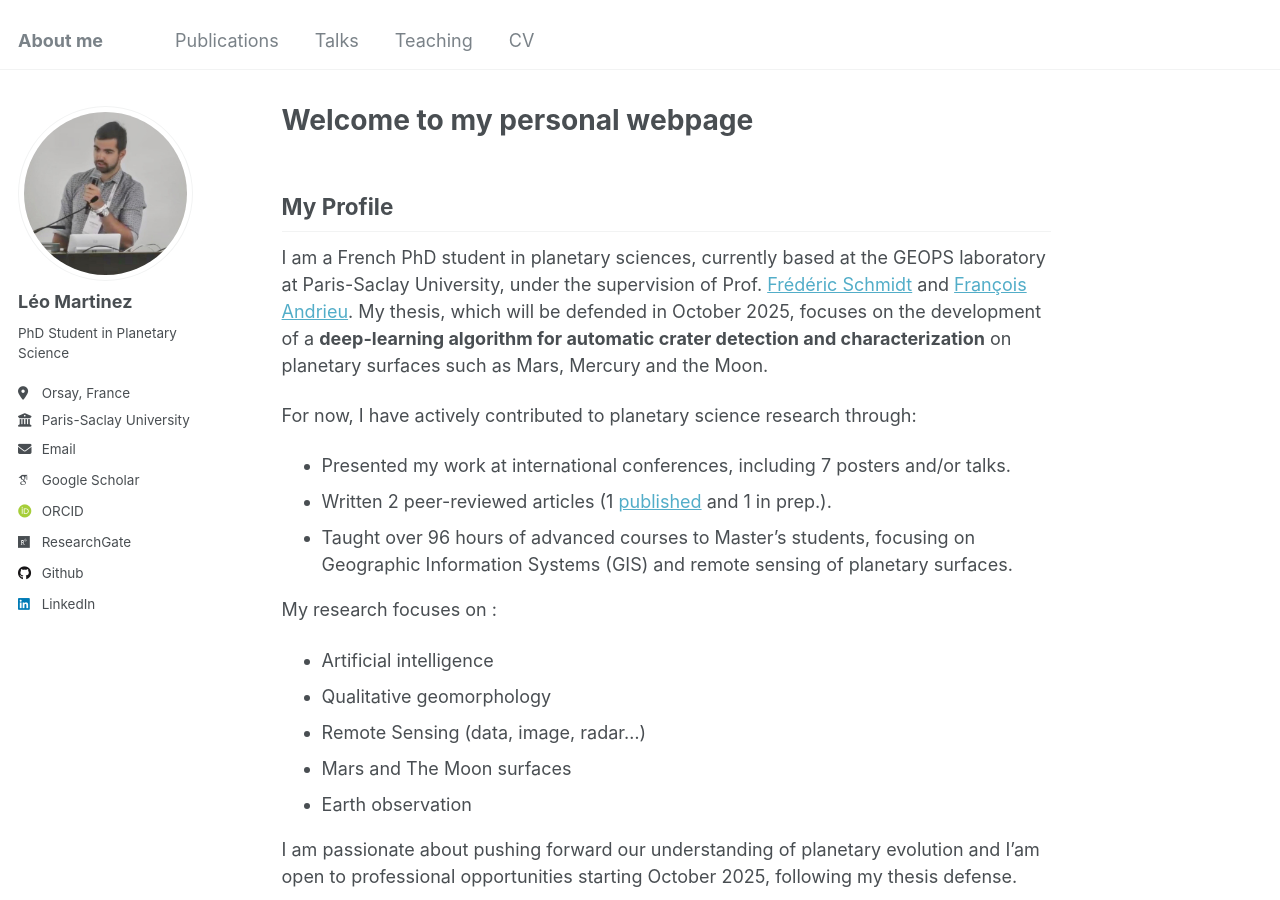
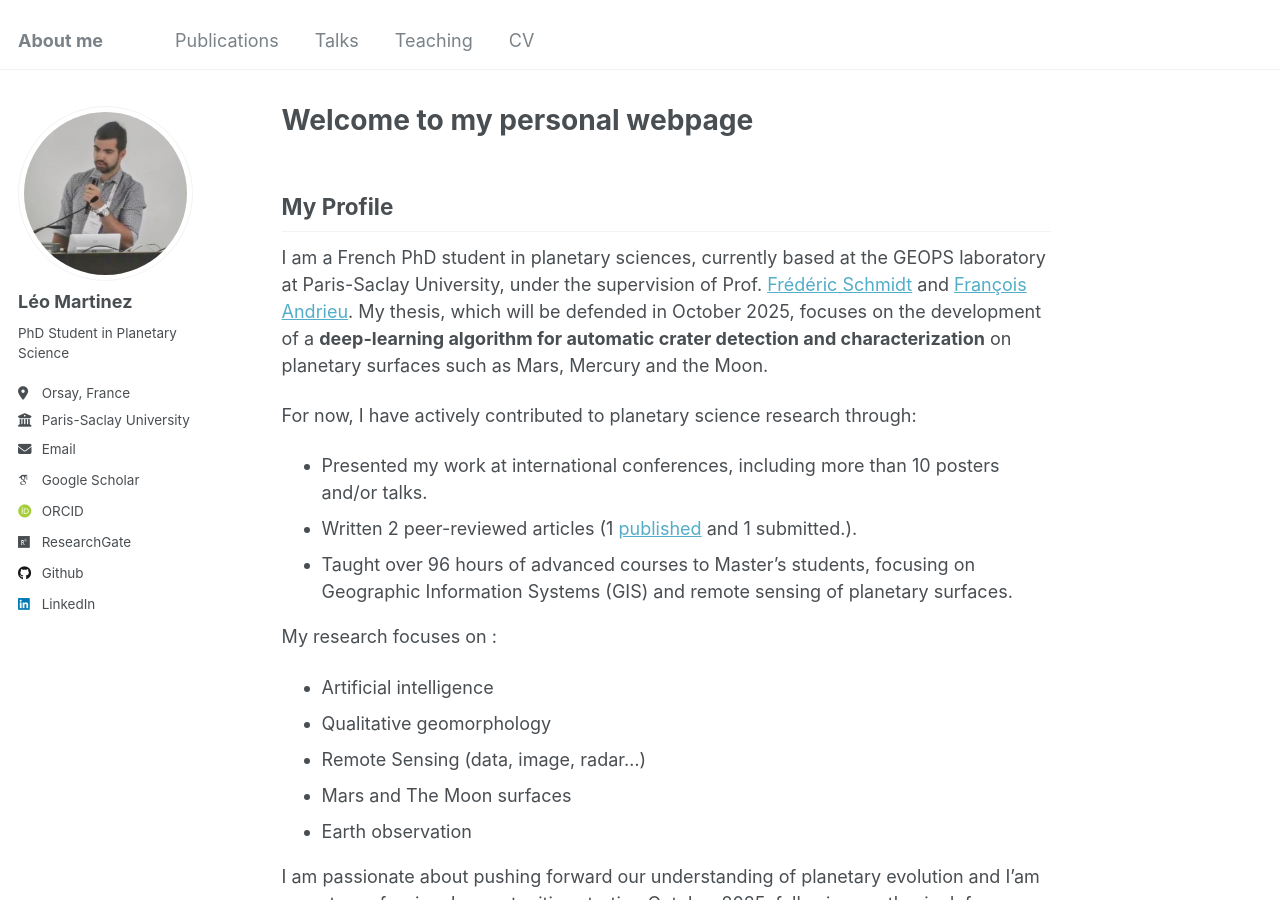
Before and after one commit to leomrtinez/leomrtinez.github.io, a Jekyll site: the page built from _pages/about.md, in a window 1280 px wide and 900 px high. Built offline with Jekyll 4.4.1, drawn with Linux system fonts in a browser that asks for light colours; some web fonts are replaced.

Commit message:
Update about.md

```diff
--- a/_pages/about.md
+++ b/_pages/about.md
@@ -12,8 +12,8 @@ redirect_from:
 I am a French PhD student in planetary sciences, currently based at the GEOPS laboratory at Paris-Saclay University, under the supervision of Prof. [Frédéric Schmidt](https://fredericschmidt.github.io) and [François Andrieu](https://www.insu.cnrs.fr/fr/personne/francois-andrieu). My thesis, which will be defended in October 2025, focuses on the development of a **deep-learning algorithm for automatic crater detection and characterization** on planetary surfaces such as Mars, Mercury and the Moon.
 
 For now, I have actively contributed to planetary science research through:
-- Presented my work at international conferences, including 7 posters and/or talks.
-- Written 2 peer-reviewed articles (1 [published](https://doi.org/10.1016/j.pss.2025.106053) and 1 in prep.).
+- Presented my work at international conferences, including more than 10 posters and/or talks.
+- Written 2 peer-reviewed articles (1 [published](https://doi.org/10.1016/j.pss.2025.106053) and 1 submitted.).
 - Taught over 96 hours of advanced courses to Master's students, focusing on Geographic Information Systems (GIS) and remote sensing of planetary surfaces.
 
 My research focuses on :
```
